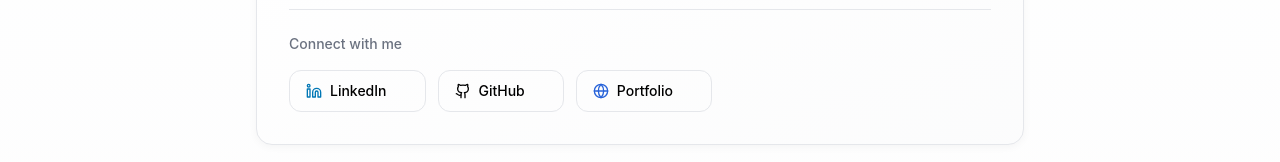
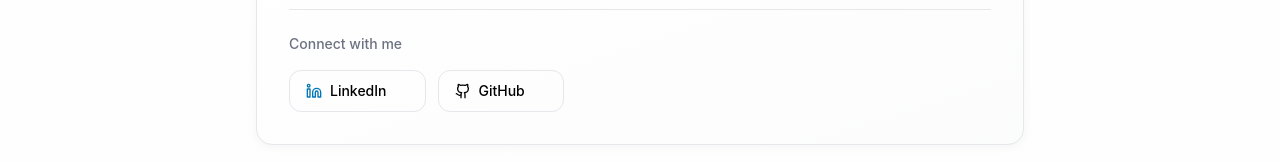
Before and after one commit to saumyaprasad07/Lovable-Portfolio-Website, a React (Vite) app: page / in a window 1280 px wide. Shown: the part 3267-3429 px from the top of the page. Built offline with nearby package versions, Linux system fonts and the light colour scheme; the HTML template or start-up script is replaced by a standard one.

Commit message:
Changes
Co-authored-by: saumyaprasad07 <100471966+saumyaprasad07@users.noreply.github.com>

```diff
--- a/src/components/Contact.tsx
+++ b/src/components/Contact.tsx
@@ -54,16 +54,6 @@ const Contact = () => {
                   <ExternalLink className="h-3.5 w-3.5 opacity-0 group-hover:opacity-100 transition-opacity" />
                 </a>
 
-                <a
-                  href="https://saumyaprasad.lovable.app"
-                  target="_blank"
-                  rel="noopener noreferrer"
-                  className="flex items-center gap-2 px-4 py-2.5 rounded-lg border border-border hover:border-primary hover:bg-primary/5 transition-all group"
-                >
-                  <Globe className="h-4 w-4 text-primary" />
-                  <span className="font-medium text-sm">Portfolio</span>
-                  <ExternalLink className="h-3.5 w-3.5 opacity-0 group-hover:opacity-100 transition-opacity" />
-                </a>
               </div>
             </div>
           </div>
```
